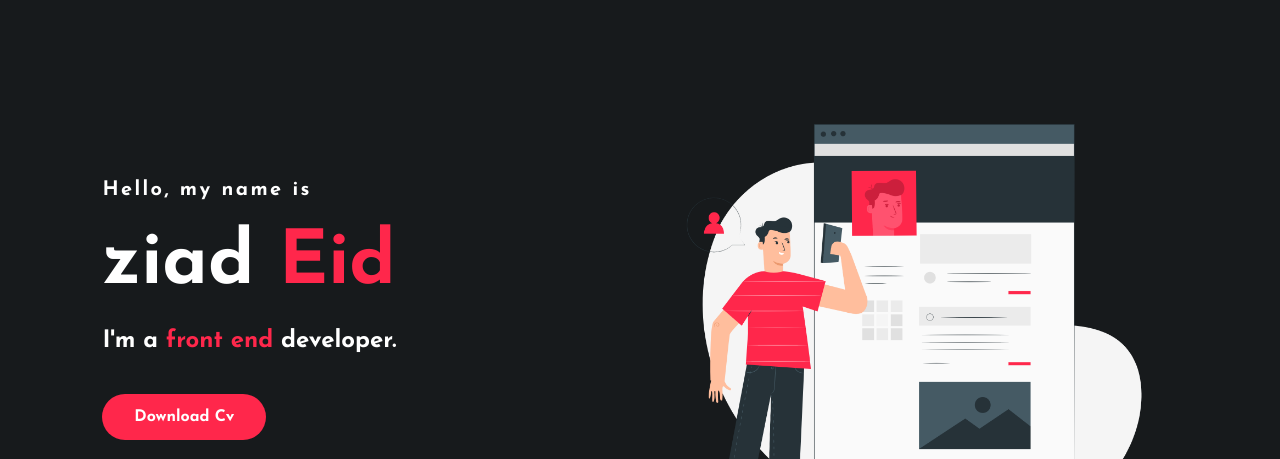
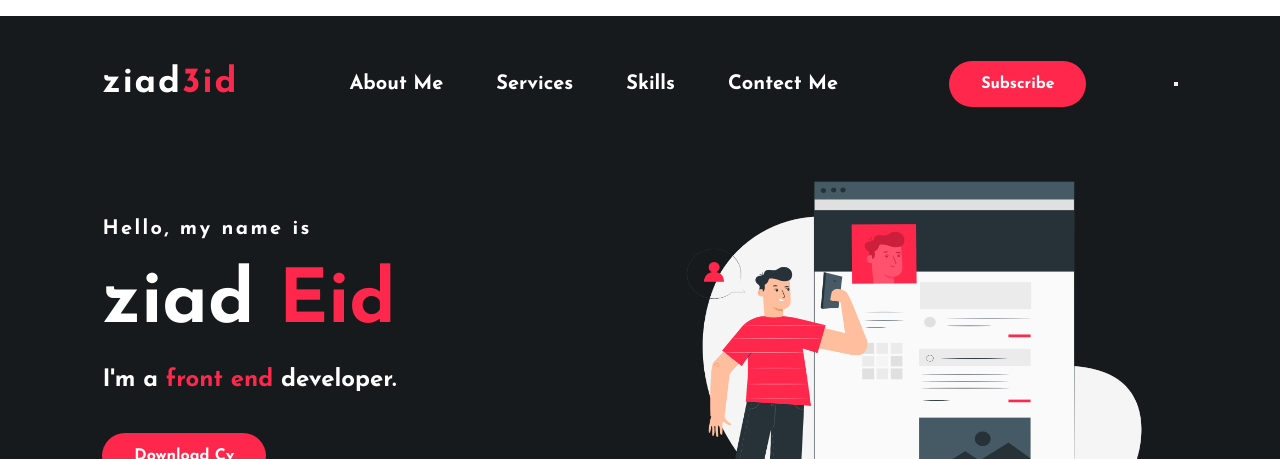
Before and after one commit to iziadeid/portofolio1, a plain HTML site: page index.html in a window 1280 px wide. Shown: the top 459 px of the page. Drawn offline with Linux system fonts and the light colour scheme.

Commit message:
Update index.html

```diff
--- a/index.html
+++ b/index.html
@@ -1,4 +1,4 @@
-<html>
+<<html>
 
 <head>
     <link rel="stylesheet" href="css/style.css">
@@ -22,32 +22,19 @@
 <body>
     <section class="home" id="home">
         <nav>
-             <div class="menu" onclick="o()">
-               <div class="cm">
-                   <div></div>
-                   <div></div>
-                   <div></div>
-               </div>
-            </div>
-
-
-        </div>
-        <div id="drop" class="dropdown">
-            <div class="item_code345">
-                <a href="#about">About Me</a>
-            </div>
-            <div class="item_code345">
-                <a href="#services">Services</a>
-            </div>
-             <div class="item_code345">
-                <a href="#skills">Skills</a>
-            </div>
-            <div class="item_code345">
-                <a href="#contentme">Content Me</a>
-            </div>
-
-            </div>
-        </div>
+            <h2>ziad<span>3id</span></h2>
+            <ul id="actian">
+                <li><a href="#about">About Me</a></li>
+                <li><a href="#servics">Services</a></li>
+                <li><a href="#skills">Skills</a></li>
+                <li><a href="#contect">Contect Me</a></li>
+            </ul>
+            <a href="#" class="btn">Subscribe</a>
+            <button id="menu">
+                <span></span>
+                <span></span>
+                <span></span>
+            </button>
         </nav>
         <div class="contect">
             <div class="container_text">
```
